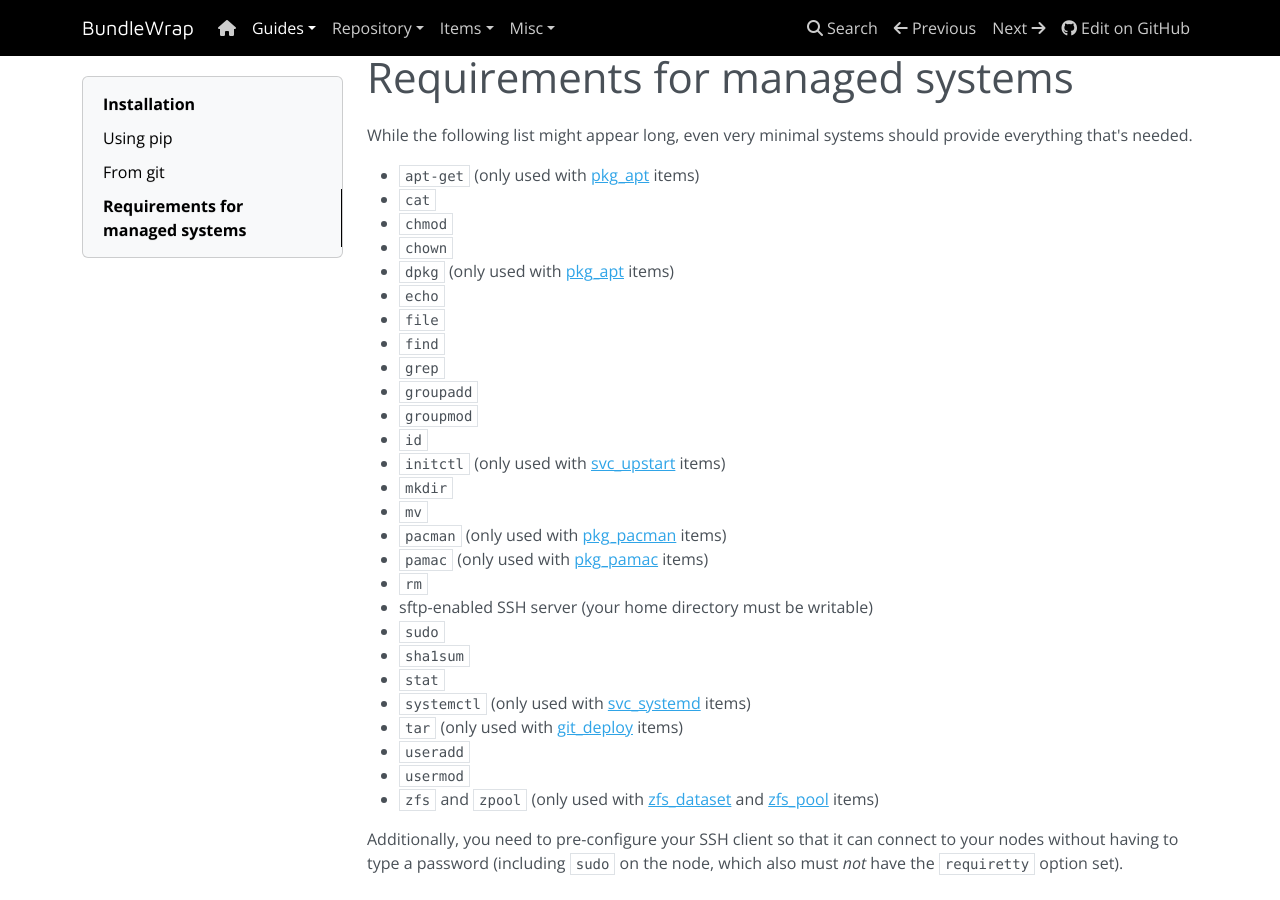
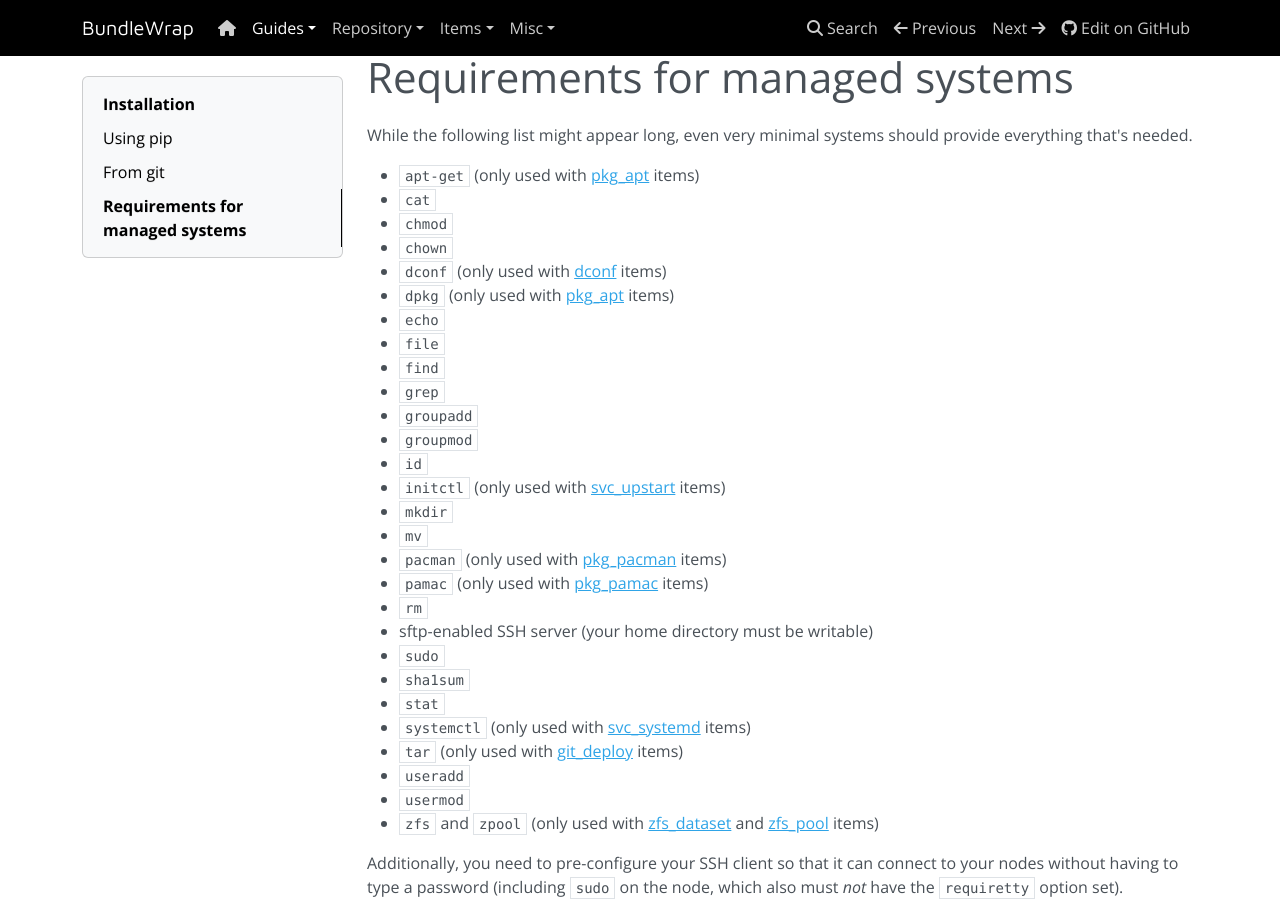
Before and after one commit to bundlewrap/bundlewrap, an MkDocs documentation site: the page built from docs/content/guide/installation.md, in a window 1280 px wide and 900 px high, scrolled down 1361 px. Built offline with MkDocs 1.6.1, drawn with Linux system fonts in a browser that asks for light colours; nearby versions of some CDN libraries.

Commit message:
add dconf command to guides/installation.md

```diff
--- a/docs/content/guide/installation.md
+++ b/docs/content/guide/installation.md
@@ -60,6 +60,7 @@ While the following list might appear long, even very minimal systems should pro
 * `cat`
 * `chmod`
 * `chown`
+* `dconf` (only used with [dconf](../items/dconf.md) items)
 * `dpkg` (only used with [pkg_apt](../items/pkg_apt.md) items)
 * `echo`
 * `file`
```
